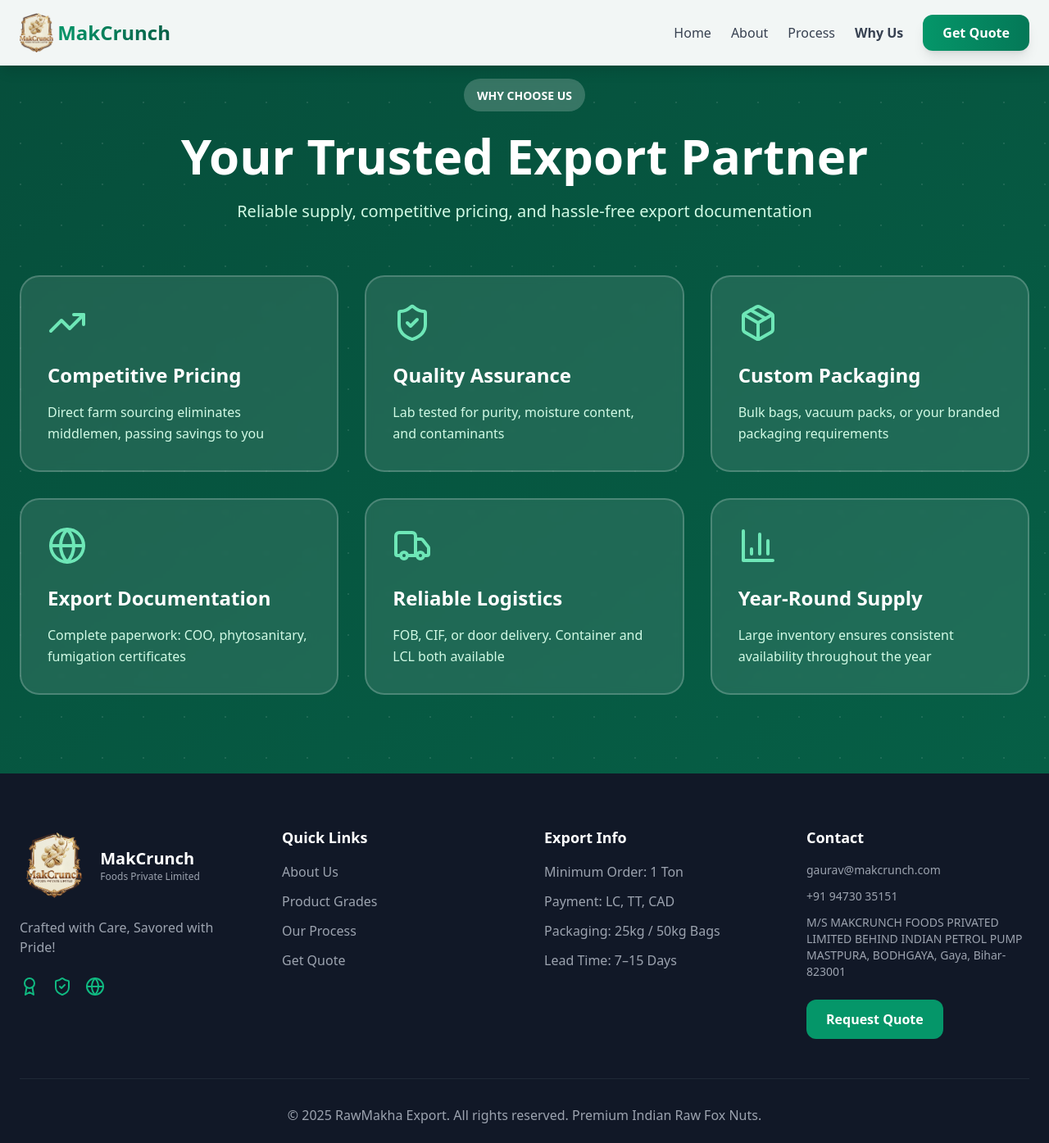
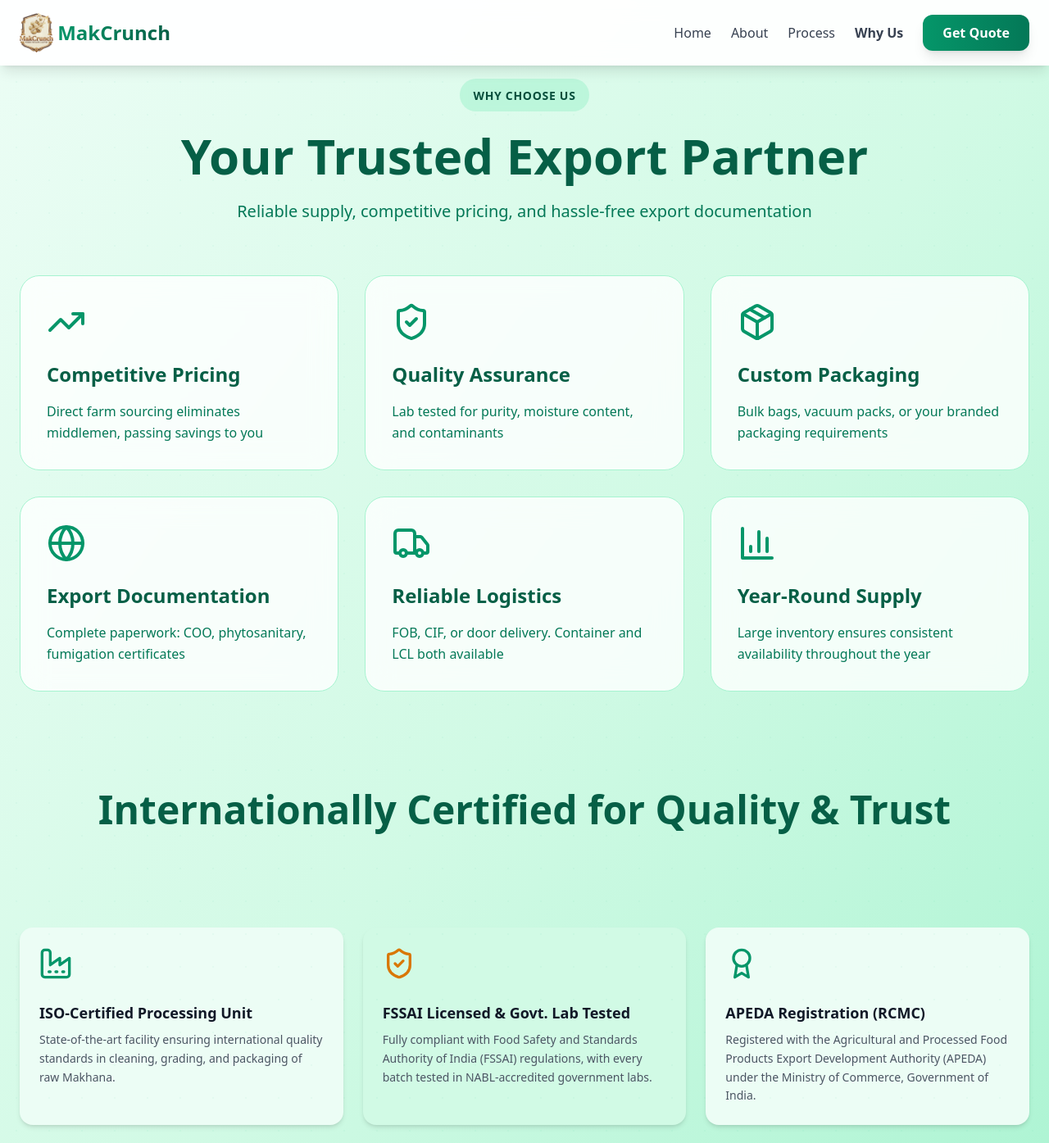
Before and after one commit to LakshyaSoni11/MakCrunch, a React (Vite) app: page /why-us in a window 1280 px wide. Shown: the top 1395 px of the page at 82% size. Built offline with nearby package versions, Linux system fonts and the light colour scheme.

Commit message:
rebuilt whyUs page

```diff
--- a/src/components/ui/timeline.tsx
+++ b/src/components/ui/timeline.tsx
@@ -36,7 +36,7 @@ export const Timeline = ({ data }: { data: TimelineEntry[] }) => {
       className="w-full  bg-gradient-to-b from-white to-emerald-50 dark:bg-neutral-950 font-sans md:px-10"
       ref={containerRef}
     >
-      <div className="max-w-7xl mx-auto py-20 px-4 md:px-8 lg:px-10">
+      {/* <div className="max-w-7xl mx-auto py-20 px-4 md:px-8 lg:px-10">
         <h2 className="text-lg md:text-4xl mb-4 text-black dark:text-white max-w-4xl">
           Changelog from my journey
         </h2>
@@ -44,7 +44,7 @@ export const Timeline = ({ data }: { data: TimelineEntry[] }) => {
           I've been working on Aceternity for the past 2 years. Here's
           a timeline of my journey.
         </p>
-      </div>
+      </div> */}
 
       <div ref={ref} className="relative max-w-7xl mx-auto pb-20">
         {data.map((item, index) => {
--- a/src/pages/About.tsx
+++ b/src/pages/About.tsx
@@ -187,7 +187,7 @@ const About: React.FC<AboutProps> = ({ onContactClick }) => {
           >
             <div className="relative rounded-3xl overflow-hidden shadow-2xl group float-animation">
               <img
-                src="https://img.freepik.com/premium-photo/makhana-fox-nuts-are-popular-snack-made-from-seeds-water-lily-plant-which-native-to-india_1029474-12319.jpg"
+                src="https://i0.wp.com/post.healthline.com/wp-content/uploads/2021/05/makhana-1296x728-header.jpg?w=1155&h=1528"
                 alt="Premium Fox Nuts - Raw Makhana"
                 className="w-full h-[520px] md:h-[600px] object-cover image-overlay"
               />
@@ -212,7 +212,6 @@ const About: React.FC<AboutProps> = ({ onContactClick }) => {
             <div className="absolute -bottom-10 -left-10 w-40 h-40 bg-amber-300 rounded-full opacity-30 blur-3xl pointer-events-none pulse-glow" />
           </div>
         </div>
-
 
         <div className="grid lg:grid-cols-2 gap-16 items-center mt-40">
           <div ref={contentRef}>
@@ -285,7 +284,7 @@ const About: React.FC<AboutProps> = ({ onContactClick }) => {
             <div className="absolute -bottom-10 -left-10 w-40 h-40 bg-amber-300 rounded-full opacity-30 blur-3xl pointer-events-none pulse-glow" />
           </div>
         </div>
-        <div className="grid lg:grid-cols-2 gap-16 items-center mt-20">
+        {/* <div className="grid lg:grid-cols-2 gap-16 items-center mt-20">
           <div ref={contentRef}>
 
             <h2
@@ -348,8 +347,8 @@ const About: React.FC<AboutProps> = ({ onContactClick }) => {
             <div className="absolute -top-10 -right-10 w-40 h-40 bg-emerald-300 rounded-full opacity-30 blur-3xl pointer-events-none pulse-glow" />
             <div className="absolute -bottom-10 -left-10 w-40 h-40 bg-amber-300 rounded-full opacity-30 blur-3xl pointer-events-none pulse-glow" />
           </div>
-        </div>
-            <div className='bg-emerald-50'>
+        </div> */}
+            <div className='pt-10'>
               <TimelineComp />
             </div>
         <div>
--- a/src/pages/WhyUs.tsx
+++ b/src/pages/WhyUs.tsx
@@ -1,75 +1,139 @@
-import React, { forwardRef } from "react"
-import { TrendingUp, ShieldCheck, Package, Globe, Truck, BarChart3 } from 'lucide-react'
+import React, { forwardRef, useRef } from "react";
+import { TrendingUp, ShieldCheck, Package, Globe, Truck, BarChart3, Factory, Award, FileCheck, Briefcase } from 'lucide-react';
+import { aboutStats } from "../data/constants";
 
-interface WhyUsProps {}
+interface WhyUsProps { }
 
-const WhyUs = forwardRef<HTMLDivElement, WhyUsProps>(({}, ref) => {
-    return(<section ref={ref} className="py-24 px-6 bg-gradient-to-br from-emerald-900 to-emerald-800 relative overflow-hidden">
-        <div className="absolute inset-0 opacity-10">
-          <div className="absolute top-0 left-0 w-full h-full" style={{ backgroundImage: 'radial-gradient(circle, white 1px, transparent 1px)', backgroundSize: '50px 50px' }}></div>
+const WhyUs = forwardRef<HTMLDivElement, WhyUsProps>(({ }, ref) => {
+  const statsRef = useRef<HTMLDivElement>(null);
+  const iconMap: Record<string, React.ComponentType<{ className: string }>> = {
+    Factory,
+    ShieldCheck,
+    Award,
+    FileCheck,
+    Briefcase,
+    Globe,
+  };
+
+  return (
+    <section
+      ref={ref}
+      className="py-24 px-6 bg-gradient-to-br from-emerald-50 via-emerald-100 to-emerald-200 relative overflow-hidden"
+    >
+      {/* Subtle pattern background */}
+      <div className="absolute inset-0 opacity-20">
+        <div
+          className="absolute top-0 left-0 w-full h-full"
+          style={{
+            backgroundImage:
+              'radial-gradient(circle, rgba(16,185,129,0.2) 1px, transparent 1px)',
+            backgroundSize: '40px 40px',
+          }}
+        ></div>
       </div>
 
       <div className="container mx-auto max-w-7xl relative z-10">
+        {/* Section Header */}
         <div className="text-center mb-16">
-            <div className="inline-block px-4 py-2 bg-white/20 backdrop-blur-sm rounded-full mb-6">
-              <span className="text-white font-bold text-sm">WHY CHOOSE US</span>
+          <div className="inline-block px-4 py-2 bg-emerald-200/60 backdrop-blur-sm rounded-full mb-6">
+            <span className="text-emerald-900 font-semibold text-sm tracking-wider">
+              WHY CHOOSE US
+            </span>
           </div>
-            <h2 className="text-4xl md:text-6xl font-black text-white mb-6">Your Trusted Export Partner</h2>
-            <p className="text-xl text-emerald-100 max-w-3xl mx-auto">
+          <h2 className="text-4xl md:text-6xl font-black text-emerald-800 mb-6">
+            Your Trusted Export Partner
+          </h2>
+          <p className="text-lg md:text-xl text-emerald-700 max-w-3xl mx-auto leading-relaxed">
             Reliable supply, competitive pricing, and hassle-free export documentation
           </p>
         </div>
 
+        {/* Features Grid */}
         <div className="grid md:grid-cols-2 lg:grid-cols-3 gap-8">
           {[
             {
               icon: <TrendingUp className="w-12 h-12" />,
-                title: 'Competitive Pricing',
-                description: 'Direct farm sourcing eliminates middlemen, passing savings to you'
+              title: "Competitive Pricing",
+              description:
+                "Direct farm sourcing eliminates middlemen, passing savings to you",
             },
             {
               icon: <ShieldCheck className="w-12 h-12" />,
-                title: 'Quality Assurance',
-                description: 'Lab tested for purity, moisture content, and contaminants'
+              title: "Quality Assurance",
+              description:
+                "Lab tested for purity, moisture content, and contaminants",
             },
             {
               icon: <Package className="w-12 h-12" />,
-                title: 'Custom Packaging',
-                description: 'Bulk bags, vacuum packs, or your branded packaging requirements'
+              title: "Custom Packaging",
+              description:
+                "Bulk bags, vacuum packs, or your branded packaging requirements",
             },
             {
               icon: <Globe className="w-12 h-12" />,
-                title: 'Export Documentation',
-                description: 'Complete paperwork: COO, phytosanitary, fumigation certificates'
+              title: "Export Documentation",
+              description:
+                "Complete paperwork: COO, phytosanitary, fumigation certificates",
             },
             {
               icon: <Truck className="w-12 h-12" />,
-                title: 'Reliable Logistics',
-                description: 'FOB, CIF, or door delivery. Container and LCL both available'
+              title: "Reliable Logistics",
+              description:
+                "FOB, CIF, or door delivery. Container and LCL both available",
             },
             {
               icon: <BarChart3 className="w-12 h-12" />,
-                title: 'Year-Round Supply',
-                description: 'Large inventory ensures consistent availability throughout the year'
-              }
+              title: "Year-Round Supply",
+              description:
+                "Large inventory ensures consistent availability throughout the year",
+            },
           ].map((feature, index) => (
             <div
               key={index}
-                className="feature-card group bg-white/10 backdrop-blur-sm rounded-3xl p-8 hover:bg-white/20 transition-all border-2 border-white/20 hover:border-white/40"
+              className="feature-card group bg-white/80 backdrop-blur-lg rounded-3xl p-8 hover:bg-white transition-all border border-emerald-200 hover:shadow-lg hover:shadow-emerald-200/50"
             >
-                <div className="text-emerald-300 mb-6 transform group-hover:scale-110 transition-transform">
+              <div className="text-emerald-600 mb-6 transform group-hover:scale-110 transition-transform">
                 {feature.icon}
               </div>
-                <h3 className="text-2xl font-bold text-white mb-4">{feature.title}</h3>
-                <p className="text-emerald-100 leading-relaxed">{feature.description}</p>
+              <h3 className="text-2xl font-bold text-emerald-800 mb-4">
+                {feature.title}
+              </h3>
+              <p className="text-emerald-700 leading-relaxed">
+                {feature.description}
+              </p>
             </div>
           ))}
         </div>
+      </div>
+      <h2 className="text-5xl text-center py-10 font-bold text-emerald-800 mt-20">Internationally Certified for Quality & Trust</h2>
+      <div
+        ref={statsRef}
+        className="mt-20 grid grid-cols-1 sm:grid-cols-2 md:grid-cols-3 gap-6"
+      >
+        {aboutStats.map((stat, index) => {
+          const IconComponent = iconMap[stat.icon as keyof typeof iconMap];
+          const iconColor = index % 2 === 0 ? 'text-emerald-600' : 'text-amber-600';
+          const bgColor = index % 2 === 0 ? 'bg-emerald-50' : 'bg-emerald-100';
+
+          return (
+            <div
+              key={index}
+              className={`stat-card p-6 rounded-2xl shadow-md hover:shadow-2xl ${bgColor} animate-on-scroll`}
+              style={{ transitionDelay: `${600 + index * 100}ms` }}
+            >
+              <div className="mb-2 transform transition-transform duration-300 hover:scale-110 hover:rotate-6 inline-block">
+                {IconComponent && <IconComponent className={`w-10 h-10 mb-3 ${iconColor}`} />}
+              </div>
+              <h4 className="font-semibold text-gray-900 mb-2 text-lg">{stat.title}</h4>
+              <p className="text-sm text-gray-600 leading-relaxed">{stat.description}</p>
+            </div>
+          );
+        })}
       </div>
     </section>
   );
 });
 
-WhyUs.displayName = 'WhyUs';
+WhyUs.displayName = "WhyUs";
 
 export default WhyUs;
```
Also changed, not shown: src/components/TimelineComp.tsx (+6 -6 lines). Lines whose indentation alone changed are shown as unchanged.
